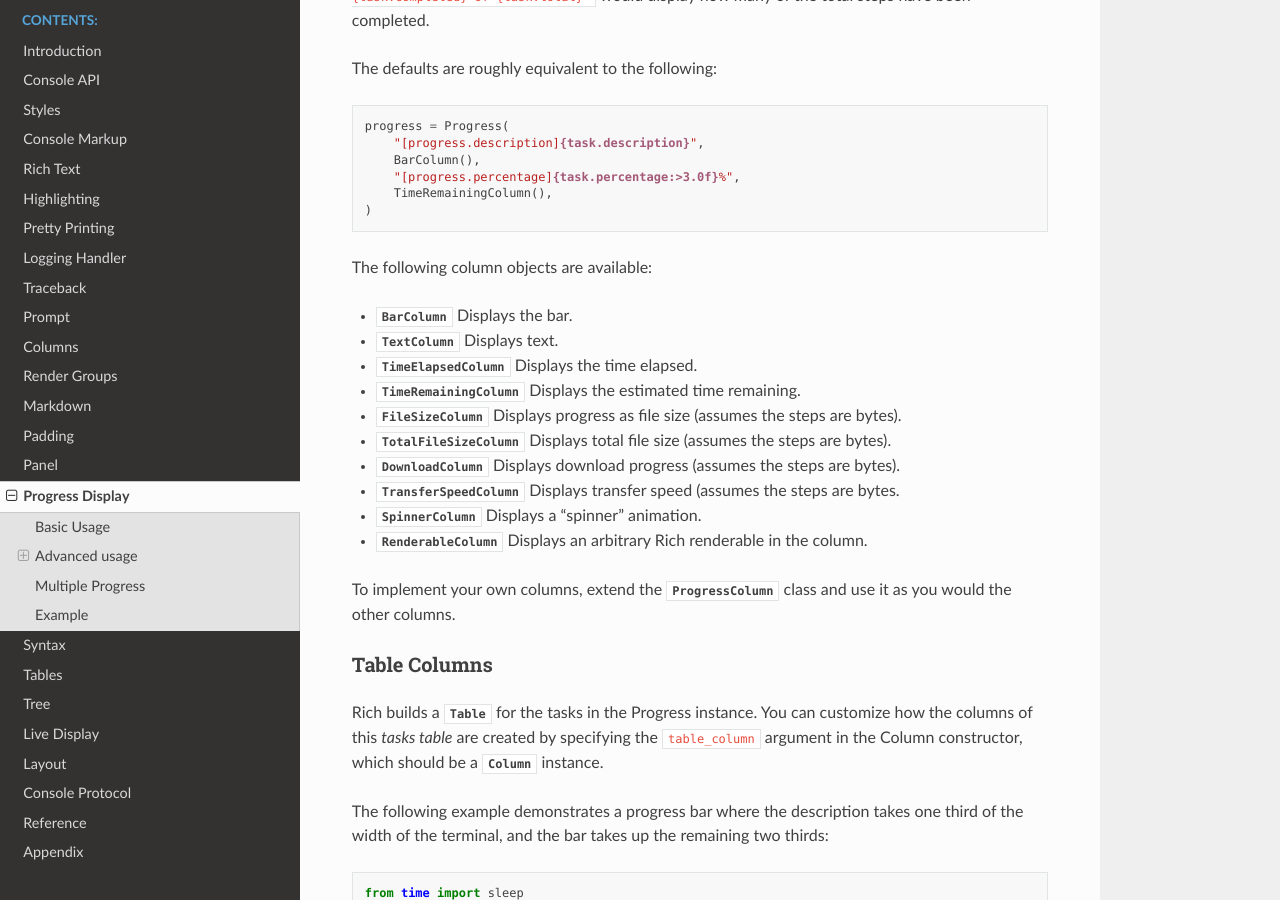
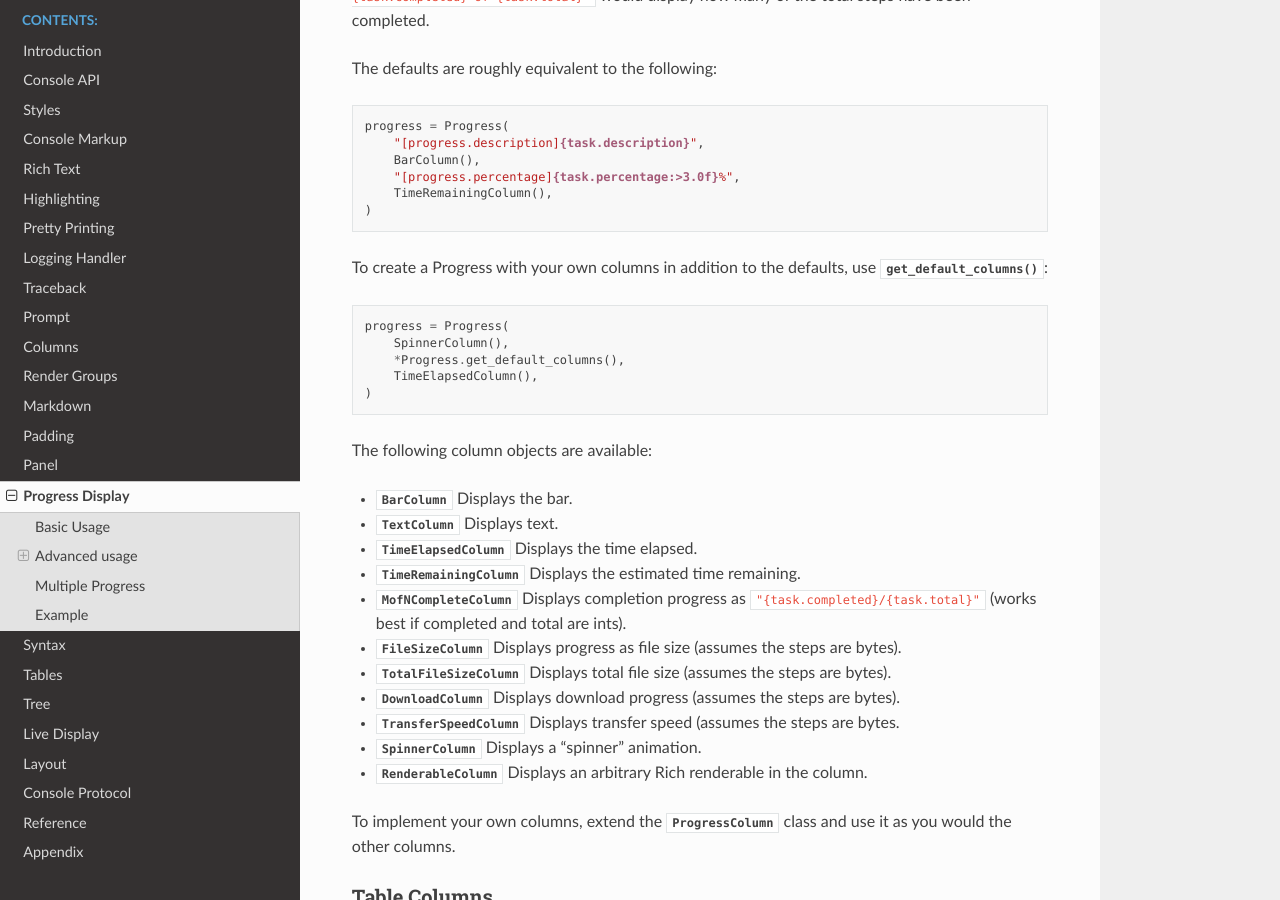
Before and after one commit to Textualize/rich, a Sphinx documentation site: the page built from docs/source/progress.rst, in a window 1280 px wide and 900 px high, scrolled down 3102 px. Built offline with Sphinx 7.4.7 and the Read the Docs theme 2.0.0, drawn with Linux system fonts in a browser that asks for light colours.

Commit message:
Add MofNCompleteColumn ProgressColumn and Progress.get_default_column notes to docs

```diff
--- a/docs/source/progress.rst
+++ b/docs/source/progress.rst
@@ -113,12 +113,21 @@
         TimeRemainingColumn(),
     )
 
+To create a Progress with your own columns in addition to the defaults, use :meth:`~rich.progress.Progress.get_default_columns`::
+
+    progress = Progress(
+        SpinnerColumn(),
+        *Progress.get_default_columns(),
+        TimeElapsedColumn(),
+    )
+
 The following column objects are available:
 
 - :class:`~rich.progress.BarColumn` Displays the bar.
 - :class:`~rich.progress.TextColumn` Displays text.
 - :class:`~rich.progress.TimeElapsedColumn` Displays the time elapsed.
 - :class:`~rich.progress.TimeRemainingColumn` Displays the estimated time remaining.
+- :class:`~rich.progress.MofNCompleteColumn` Displays completion progress as ``"{task.completed}/{task.total}"`` (works best if completed and total are ints).
 - :class:`~rich.progress.FileSizeColumn` Displays progress as file size (assumes the steps are bytes).
 - :class:`~rich.progress.TotalFileSizeColumn` Displays total file size (assumes the steps are bytes).
 - :class:`~rich.progress.DownloadColumn` Displays download progress (assumes the steps are bytes).
@@ -127,6 +136,7 @@
 - :class:`~rich.progress.RenderableColumn` Displays an arbitrary Rich renderable in the column.
 
 To implement your own columns, extend the :class:`~rich.progress.ProgressColumn` class and use it as you would the other columns.
+
 
 Table Columns
 ~~~~~~~~~~~~~
```
Also changed, not shown: CHANGELOG.md (+1 -1 lines).
